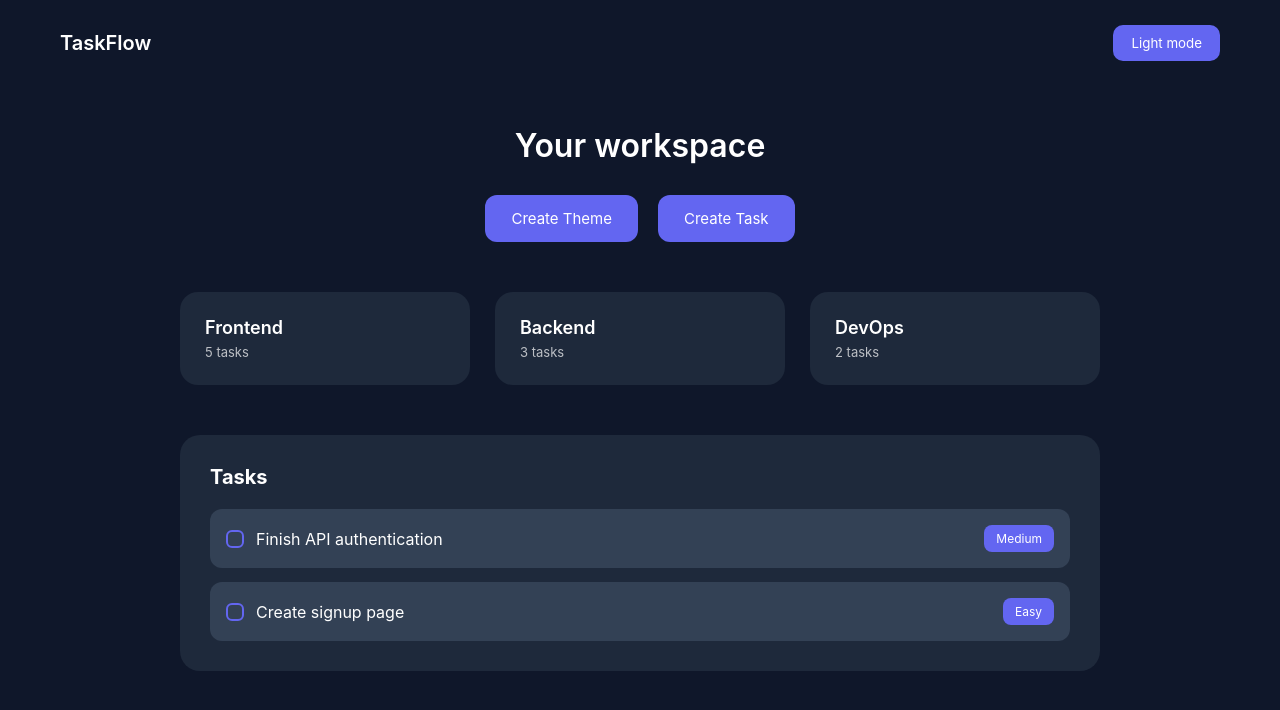
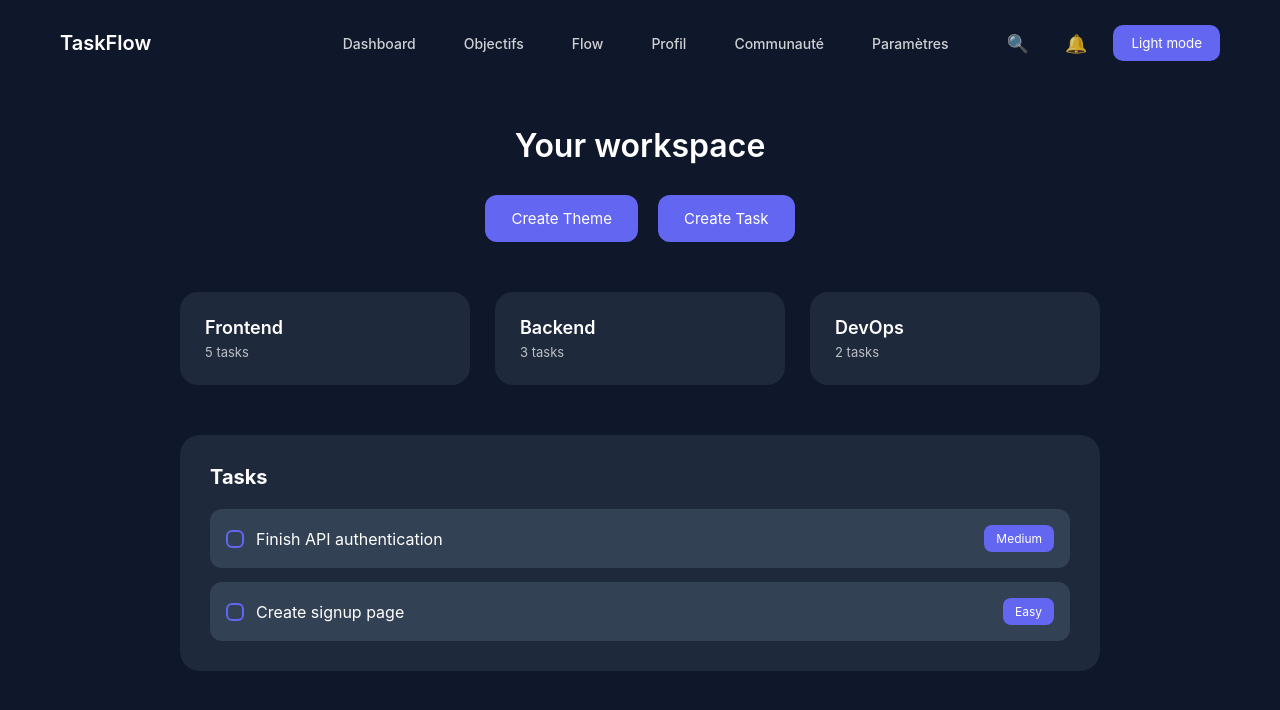
Before and after one commit to MESLIMOHAMEDM22005188/TaskFlow, a React (Vite) app in the folder frontend/: page /dashboard in a window 1280 px wide. Shown: the top 710 px of the page. Built offline with nearby package versions, Linux system fonts and the light colour scheme.

Commit message:
feat: add modern top navigation bar with pages, icons and user avatar

```diff
--- a/frontend/src/assets/css/dashboard.css
+++ b/frontend/src/assets/css/dashboard.css
@@ -186,3 +186,88 @@
     border-radius:8px;
     color:white;
 }
+
+/* NAV MENU */
+
+.nav-menu{
+    display:flex;
+    align-items:center;
+    margin-left:auto;
+    gap:28px;
+}
+
+/* NAV ITEMS */
+
+.nav-item{
+    cursor:pointer;
+    font-size:14px;
+    font-weight:500;
+    opacity:0.8;
+    transition:0.25s;
+    padding:6px 10px;
+    border-radius:8px;
+}
+
+.nav-item:hover{
+    opacity:1;
+    transform:translateY(-1px);
+    background:rgba(255,255,255,0.05);
+}
+
+/* ICONS AREA */
+
+.nav-icons{
+    display:flex;
+    align-items:center;
+    gap:16px;
+    margin-left:10px;
+}
+
+/* SEARCH */
+
+.nav-search{
+    font-size:18px;
+}
+
+/* NOTIFICATIONS */
+
+.nav-notif{
+    font-size:18px;
+}
+
+/* AVATAR */
+
+.nav-avatar{
+    width:36px;
+    height:36px;
+    border-radius:50%;
+    overflow:hidden;
+    display:flex;
+    align-items:center;
+    justify-content:center;
+}
+
+.nav-avatar img{
+    width:100%;
+    height:100%;
+    object-fit:cover;
+    border-radius:50%;
+}
+
+/* RESPONSIVE */
+
+@media(max-width:900px){
+
+    .nav-menu{
+        gap:16px;
+    }
+
+    .nav-item{
+        font-size:13px;
+    }
+
+    .nav-icons{
+        gap:10px;
+    }
+
+}
--- a/frontend/src/pages/Dashboard.tsx
+++ b/frontend/src/pages/Dashboard.tsx
@@ -38,12 +38,31 @@ export default function Dashboard(){
                     TaskFlow
                 </div>
 
+                <nav className="nav-menu">
+
+                    <div className="nav-item">Dashboard</div>
+                    <div className="nav-item">Objectifs</div>
+                    <div className="nav-item">Flow</div>
+                    <div className="nav-item">Profil</div>
+                    <div className="nav-item">Communauté</div>
+                    <div className="nav-item">Paramètres</div>
+
+                    <div className="nav-icons">
+
+                        <div className="nav-item nav-search">🔍</div>
+
+                        <div className="nav-item nav-notif">🔔</div>
+
                         <button
                             className="theme-button"
                             onClick={()=>setDark(!dark)}
                         >
                             {dark ? "Light mode" : "Dark mode"}
                         </button>
+
+                    </div>
+
+                </nav>
 
             </header>
 
```
Lines whose indentation alone changed are shown as unchanged.
